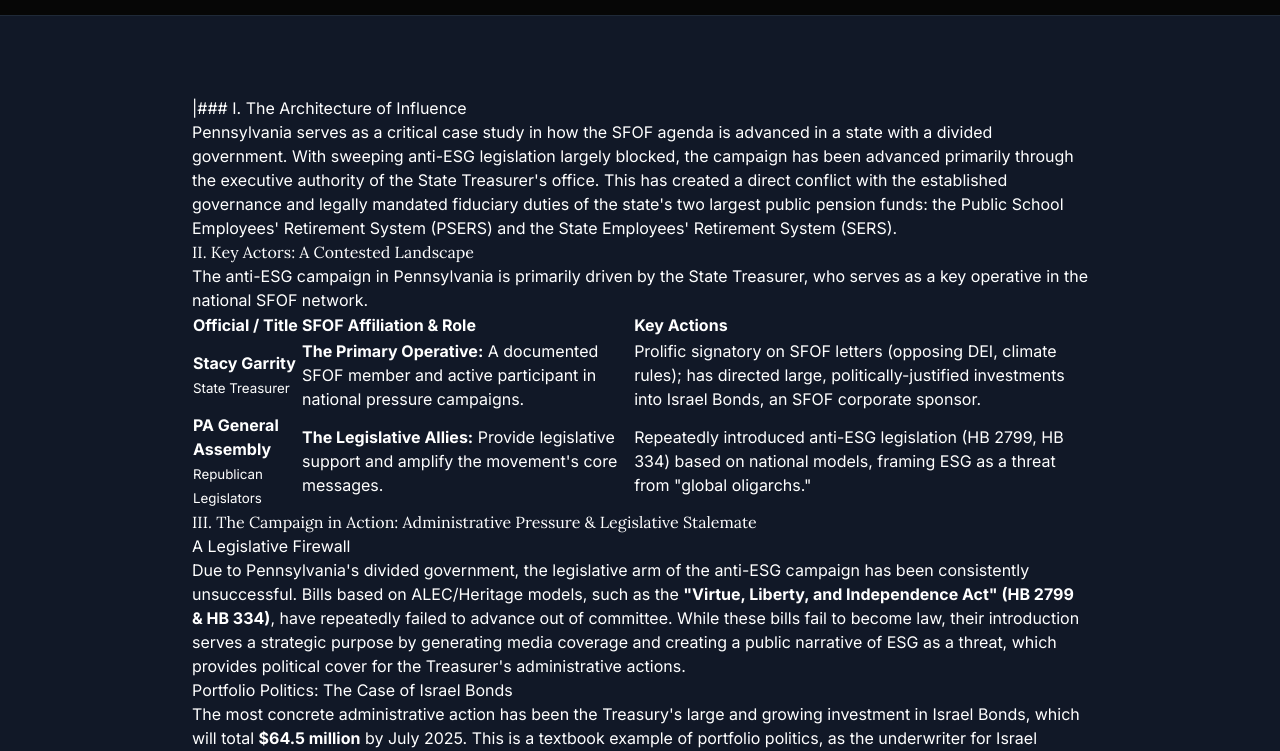
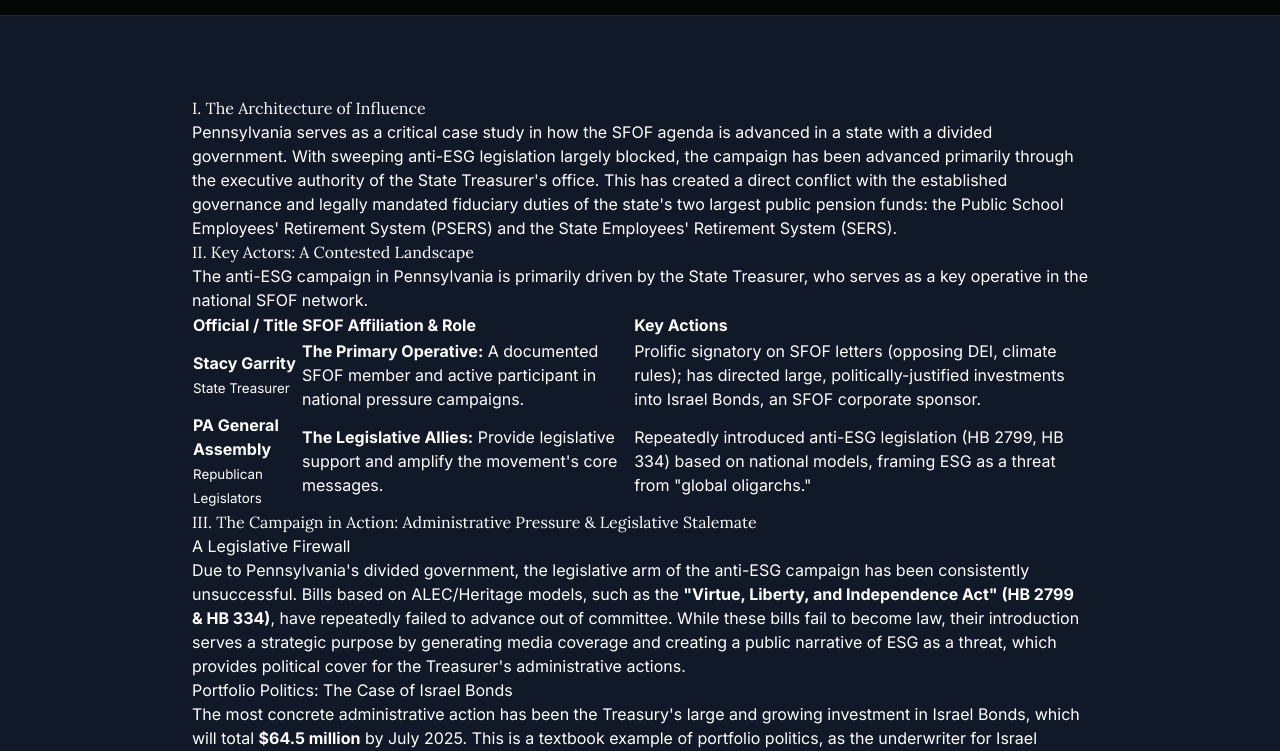
Before and after one commit to jp-dunlap/SFOFWatch, an Eleventy site: page reports/pennsylvania.md in a window 1280 px wide. Shown: the part 49-800 px from the top of the page. Built offline with nearby package versions, Linux system fonts and the light colour scheme; Eleventy itself is replaced by a stand-in of ours; files that its build step writes are made by us from their sources.

Commit message:
Update pennsylvania.md

```diff
--- a/reports/pennsylvania.md
+++ b/reports/pennsylvania.md
@@ -1,6 +1,6 @@
 ---
 ---
-|### I. The Architecture of Influence
+### I. The Architecture of Influence
 
 Pennsylvania serves as a critical case study in how the SFOF agenda is advanced in a state with a divided government. With sweeping anti-ESG legislation largely blocked, the campaign has been advanced primarily through the executive authority of the State Treasurer's office. This has created a direct conflict with the established governance and legally mandated fiduciary duties of the state's two largest public pension funds: the Public School Employees' Retirement System (PSERS) and the State Employees' Retirement System (SERS).
 
```
